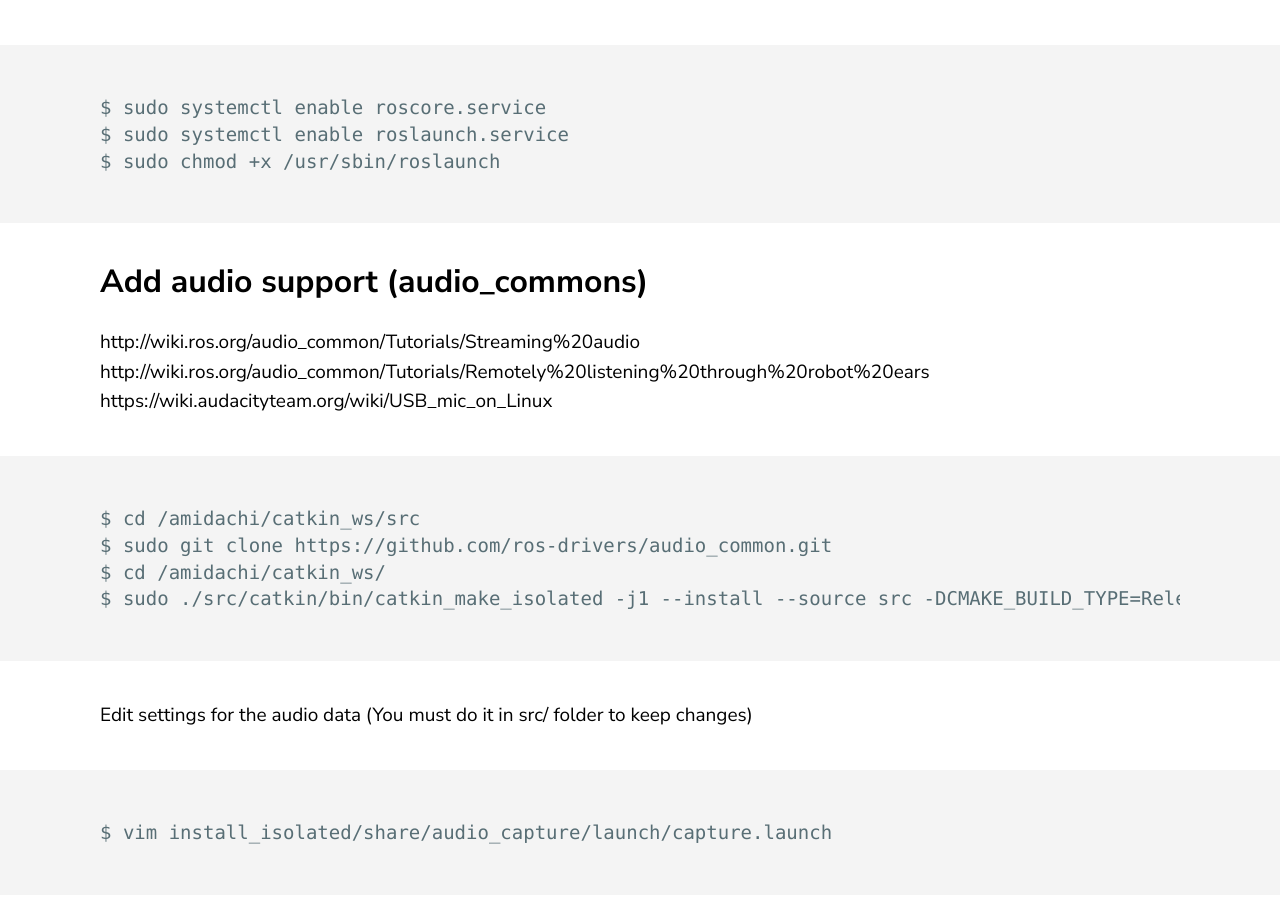
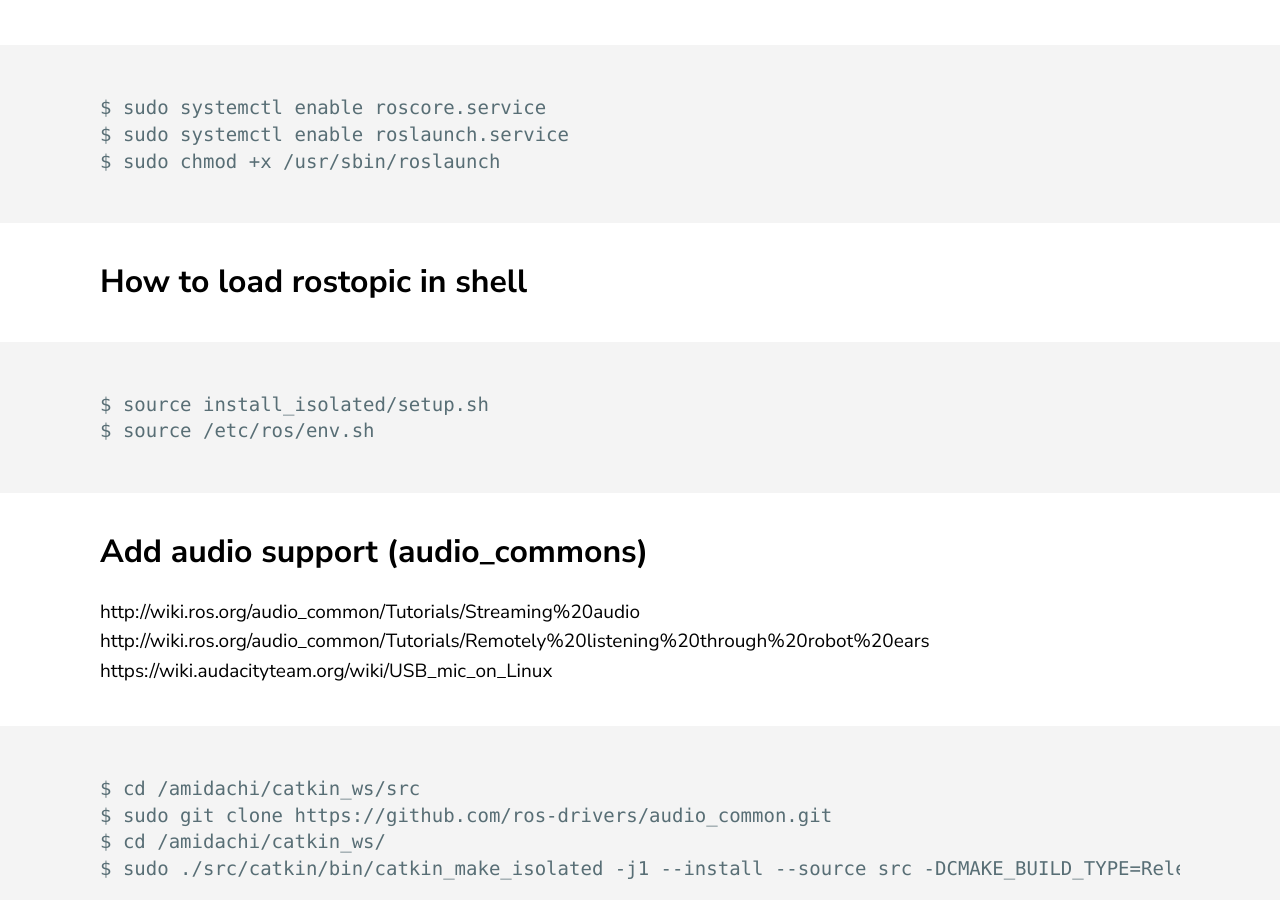
Before and after one commit to jluis9796/jluis9796.github.io, a Jekyll site: the page built from _posts/2020-05-31-manuals.markdown, in a window 1280 px wide and 900 px high, scrolled down 28429 px. Built offline with Jekyll 4.4.1, drawn with Linux system fonts in a browser that asks for light colours.

Commit message:
Update 2020-05-31-manuals.markdown

````diff
--- a/_posts/2020-05-31-manuals.markdown
+++ b/_posts/2020-05-31-manuals.markdown
@@ -633,6 +633,13 @@ $ sudo systemctl enable roslaunch.service
 $ sudo chmod +x /usr/sbin/roslaunch
 ```
 
+## How to load rostopic in shell
+```
+$ source install_isolated/setup.sh
+$ source /etc/ros/env.sh
+```
+
+
 ## Add audio support (audio_commons)
 http://wiki.ros.org/audio_common/Tutorials/Streaming%20audio
 http://wiki.ros.org/audio_common/Tutorials/Remotely%20listening%20through%20robot%20ears
````
